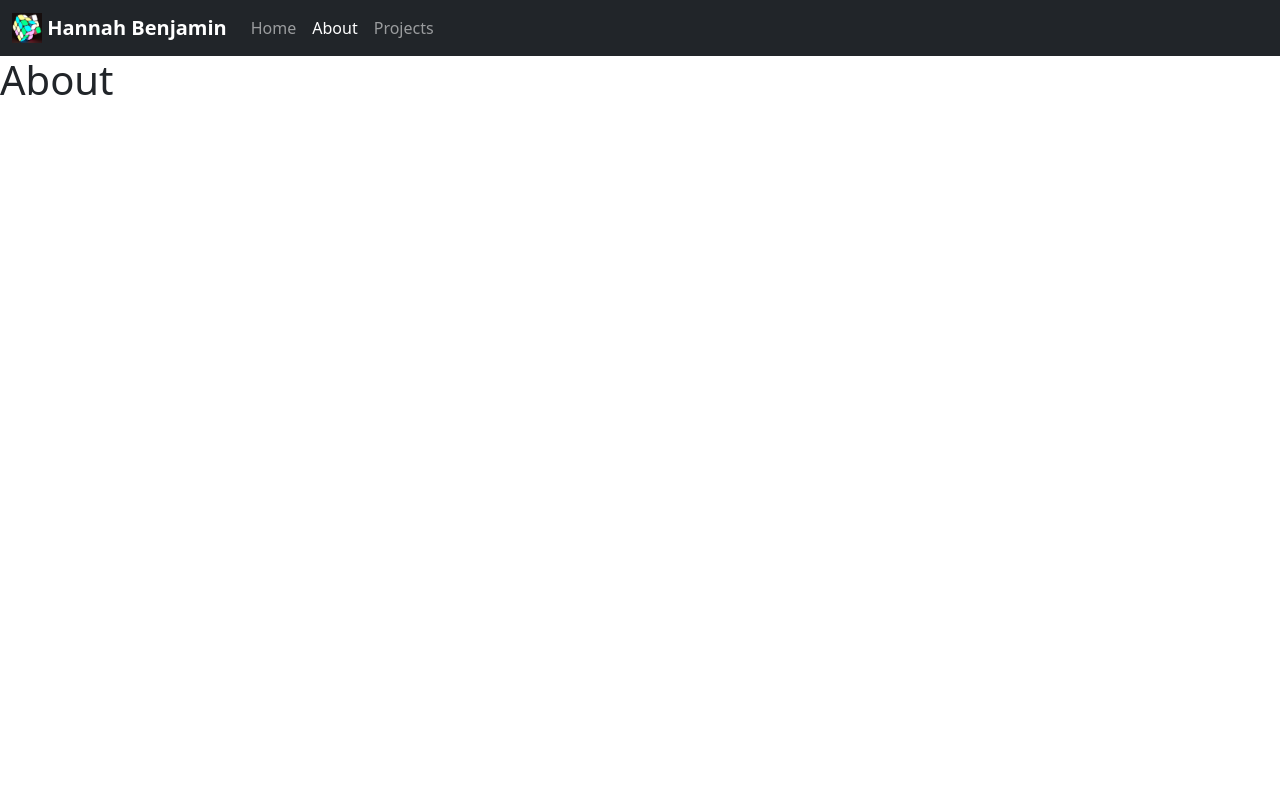
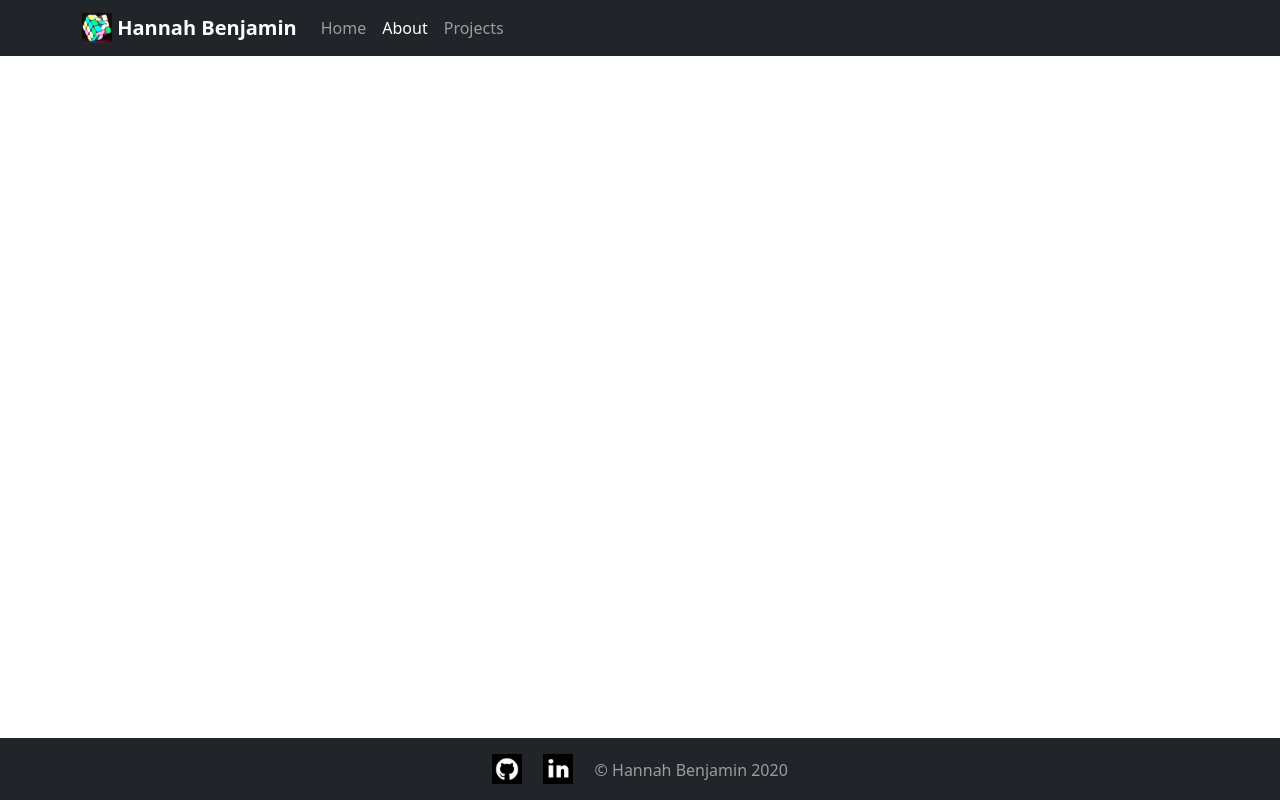
Before and after one commit to hannahbee123/portfolio_is117, a plain HTML site: page docs/about.html in a window 1280 px wide. Drawn offline with nearby package versions, Linux system fonts and the light colour scheme.

Commit message:
Feature: Added footer with favicons to all pages

```diff
--- a/docs/about.html
+++ b/docs/about.html
@@ -9,13 +9,15 @@
     <link href="https://cdn.jsdelivr.net/npm/bootstrap@5.0.0-beta1/dist/css/bootstrap.min.css" rel="stylesheet"
           integrity="sha384-giJF6kkoqNQ00vy+HMDP7azOuL0xtbfIcaT9wjKHr8RbDVddVHyTfAAsrekwKmP1" crossorigin="anonymous">
 
+    <link rel="stylesheet" href="style.css">
+
     <title>Hannah Benjamin</title>
 </head>
 
 <body>
 
 <nav class="navbar navbar-expand-lg navbar-dark bg-dark">
-    <div class="container-fluid">
+    <div class="container-md">
         <a class="navbar-brand" href="index.html">
 
             <!-- favicon -->
@@ -37,7 +39,23 @@
     </div>
 </nav>
 
-<h1>About</h1>
+<nav class="navbar fixed-bottom navbar-dark bg-dark">
+    <div class="container-fluid">
+    <span class="navbar-text footer">
+        <a class="navbar-brand" href="https://github.com/hbenjamin529">
+            <!-- github favicon -->
+            <img src="img/github_favicon.ico" alt="github icon"
+                 width="30" height="30" class="d-inline-block align-top">
+        </a>
+        <a class="navbar-brand" href="https://www.linkedin.com/in/hannah-benjamin-3268161b8/">
+            <!-- linkedin favicon -->
+            <img src="img/linkedin_favicon.ico" alt="linkedin icon"
+                 width="30" height="30" class="d-inline-block align-top">
+        </a>
+      &copy; Hannah Benjamin 2020
+            </span>
+    </div>
+</nav>
 
 
 <!-- Option 1: Bootstrap Bundle with Popper -->
--- a/docs/style.css
+++ b/docs/style.css
@@ -6,6 +6,6 @@
     max-width: 400px;
 }
 
-.footer-text {
+.footer {
     margin: auto;
 }
```
Also changed, not shown: docs/index.html (+12 -2 lines), docs/projects.html (+21 -2 lines), docs/img/github_favicon.ico (added), docs/img/linkedin_favicon.ico (added).
